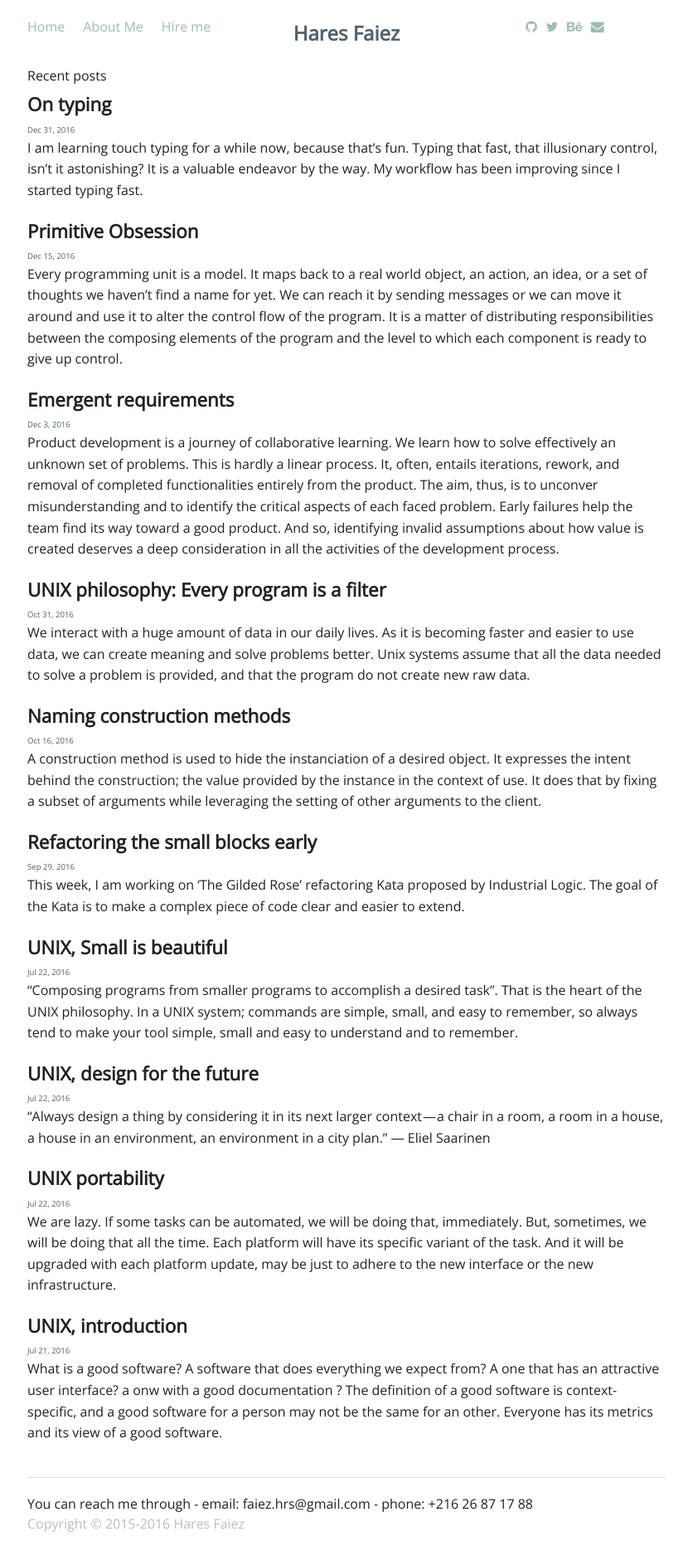
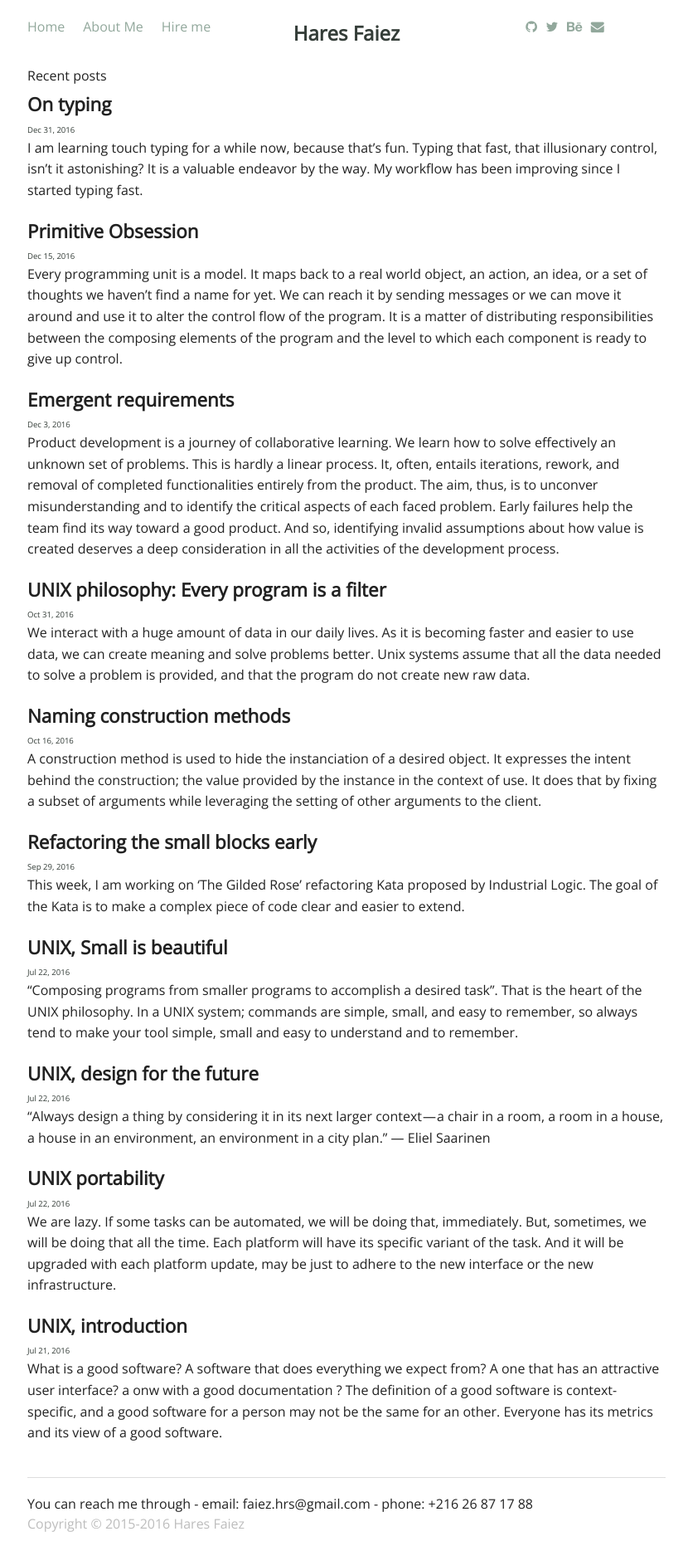
Before and after one commit to haresfaiez/haresfaiez.github.io, a Jekyll site: the page built from index.html, in a window 1280 px wide. Shown: the whole page at 83% size, without its empty margins (222-1052 px from the left). Built offline with Jekyll 4.4.1, drawn with Linux system fonts in a browser that asks for light colours; some web fonts are replaced.

Commit message:
Use less bright colors in the header

```diff
--- a/_sass/custom/_color.scss
+++ b/_sass/custom/_color.scss
@@ -1,9 +1,9 @@
 // foundation
-$primary-color	      : #9FBDAD;
+$primary-color	      : #92A89C;
 
 // custom colors
 $primary-color_light  : #bdbdbd;
-$primary-color_bright : #50616E;
+$primary-color_bright : #343D38;
 $accent-color         : #212121;
 $hover-color          : #444A54;
 
@@ -22,3 +22,7 @@ $hover-color          : #444A54;
 .text-bloc > .accent a {
   color: $accent-color;
 }
+
+.text-bloc > .accent a:hover {
+  color: $hover-color;
+}
```
